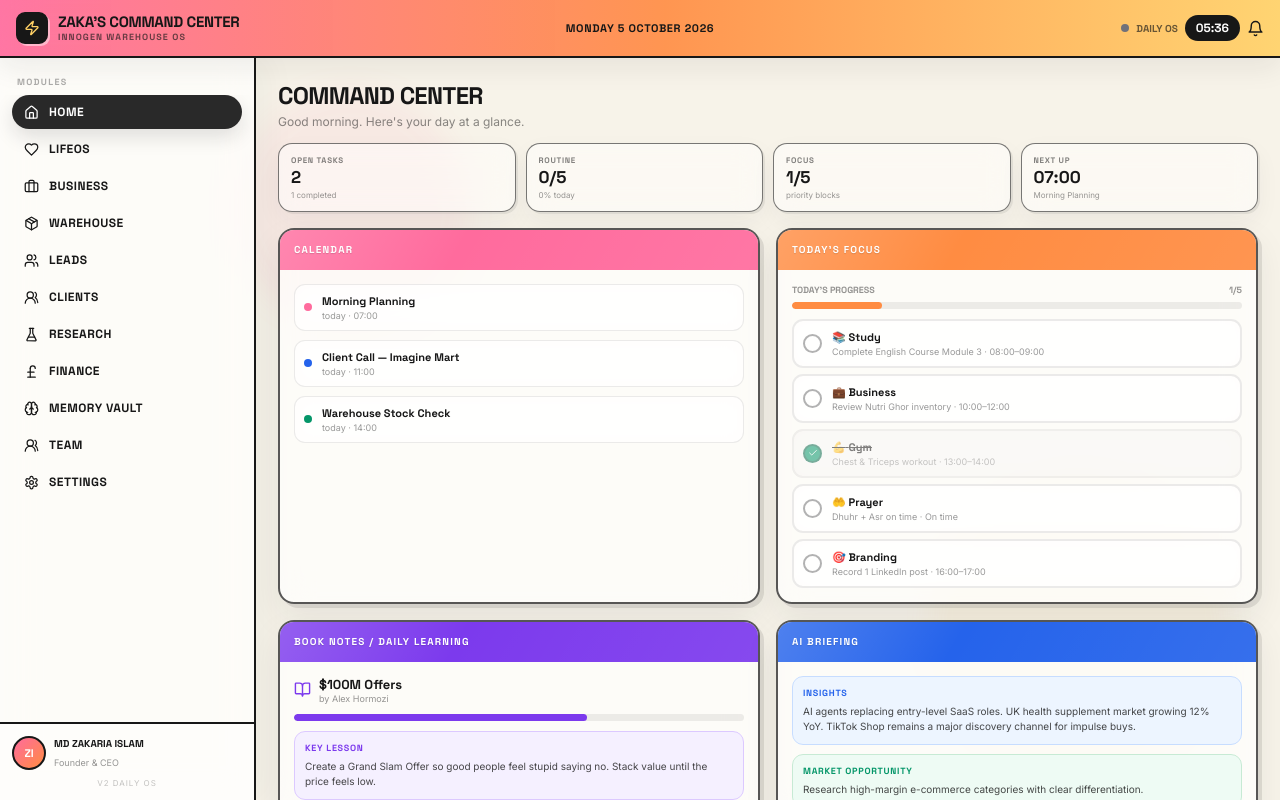
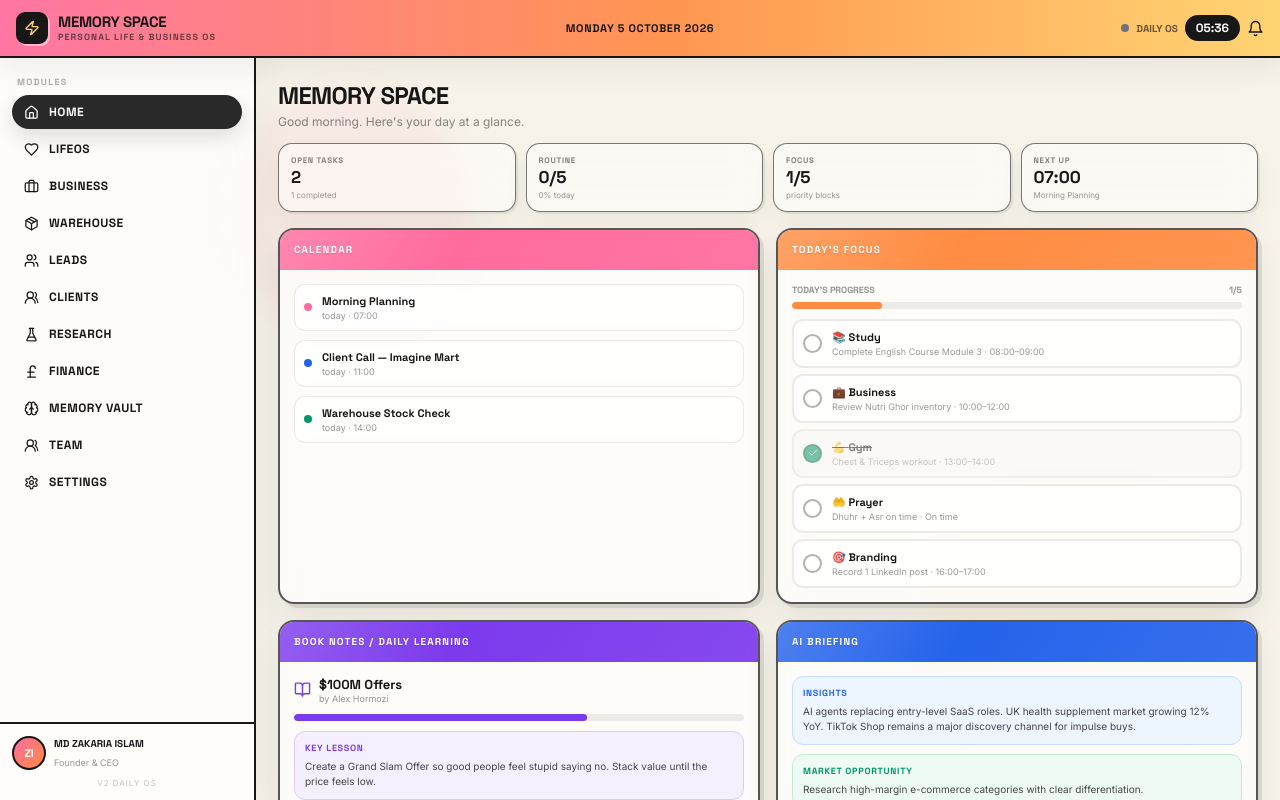
Before and after one commit to zakariarupto-alt/zaka-command-center, a React (Vite) app: page / in a window 1280 px wide. Built offline with nearby package versions, Linux system fonts and the light colour scheme.

Commit message:
Rename app identity to Memory Space

```diff
--- a/src/main.jsx
+++ b/src/main.jsx
@@ -12,3 +12,22 @@ ReactDOM.createRoot(document.getElementById('root')).render(
     </BrowserRouter>
   </React.StrictMode>,
 )
+
+// Temporary product identity while the underlying modules continue to evolve.
+// Keeping this at the shell layer lets us rename the workspace without
+// changing the existing module architecture or stored user data.
+const applyMemorySpaceIdentity = () => {
+  const brandTitle = document.querySelector('.brand h1')
+  const brandSubtitle = document.querySelector('.brand p')
+  if (brandTitle && brandTitle.textContent !== 'Memory Space') brandTitle.textContent = 'Memory Space'
+  if (brandSubtitle && brandSubtitle.textContent !== 'Personal Life & Business OS') brandSubtitle.textContent = 'Personal Life & Business OS'
+
+  const pageTitle = document.querySelector('.pageTitle h2')
+  if (window.location.pathname === '/' && pageTitle?.textContent === 'Command Center') {
+    pageTitle.textContent = 'Memory Space'
+  }
+}
+
+applyMemorySpaceIdentity()
+const identityObserver = new MutationObserver(applyMemorySpaceIdentity)
+identityObserver.observe(document.getElementById('root'), { childList: true, subtree: true })
```
